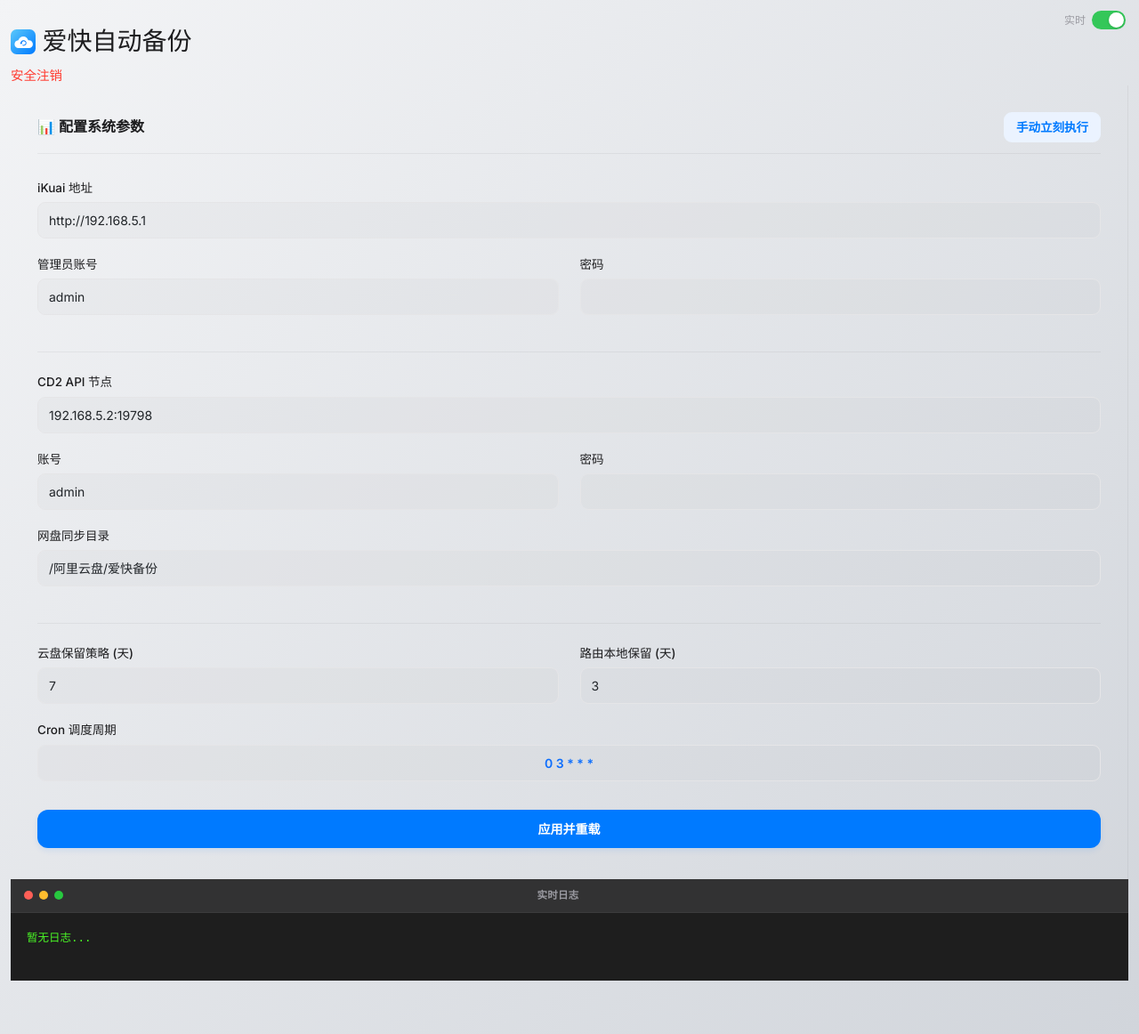
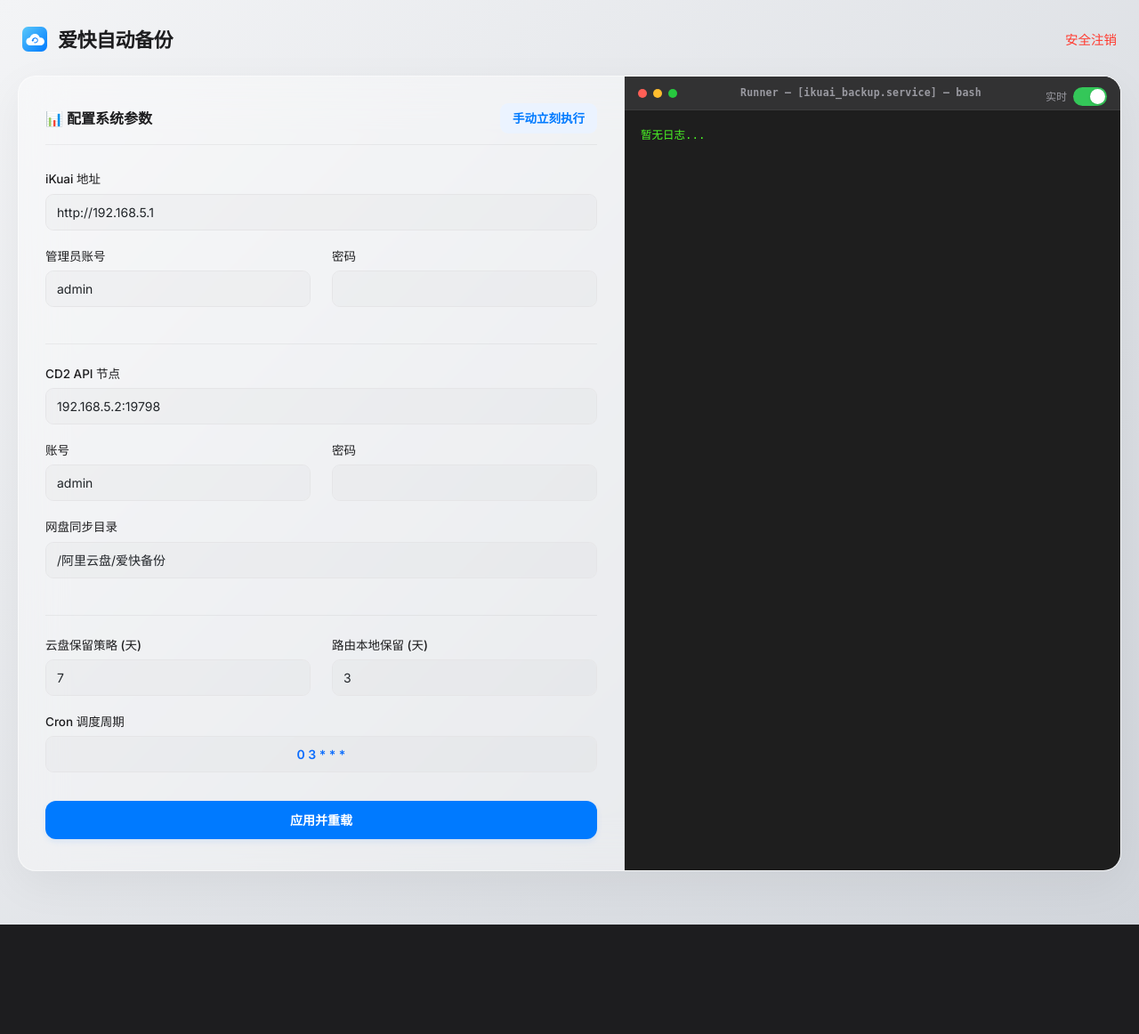
Before and after one commit to jiumian8/ikua-backup-jiumian, a Flask app: page / in a window 1280 px wide. Shown: the whole page at 89% size. After the commit the page ends 1039 px from the top, so only its background shows below. Run offline with Flask 3, Linux system fonts and the light colour scheme; the visitor is signed in with stand-in values (Sample User, id 1); parts of the project's set-up code (start-up, migrations or seed data) failed here and were passed over.

Commit message:
Update index.html

```diff
--- a/templates/index.html
+++ b/templates/index.html
@@ -18,25 +18,44 @@
             font-family: 'Inter', -apple-system, sans-serif;
             color: var(--text-main); padding: 30px 0 60px 0; min-height: 100vh;
         }
-        。modern-nav {
+
+        /* 页面居中容器，限制最大宽度但允许水平滚动 */
+        .app-container {
+            max-width: 1300px;
+            margin: 0 auto;
+            padding: 0 20px;
+        }
+
+        .modern-nav {
             display: flex; justify-content: space-between; align-items: center;
-            margin-bottom: 25px; padding: 0 10px;
+            margin-bottom: 25px; padding: 0 5px;
         }
-        。modern-nav h3 {
+        .modern-nav h3 {
             margin: 0; font-weight: 600; font-size: 22px; letter-spacing: -0.5px;
             display: flex; align-items: center; gap: 12px;
         }
 
-        。suite-wrapper {
+        /* 核心修复：完全抛弃栅格，强制左右平行且不换行 */
+        .suite-wrapper {
             background: rgba(255, 255, 255, 0.4); backdrop-filter: blur(25px); -webkit-backdrop-filter: blur(25px);
             border-radius: 20px; border: 1px solid rgba(255, 255, 255, 0.5);
             box-shadow: 0 15px 50px rgba(0, 0, 0, 0.05);
-            display: flex; overflow: hidden;
-            min-height: 640px; /* 设定整体最小高度，防止压扁 */
+            display: flex;
+            flex-direction: row; /* 强制水平排列 */
+            flex-wrap: nowrap; /* 绝对禁止换行 */
+            min-width: 960px; /* 最小宽度，防止被挤压到变形 */
+            min-height: 640px;
+            overflow: hidden;
         }
 
-        /* 核心修复点 1：加了 padding-bottom 并确保边界 */
-        .parameter-pane { flex: 0 0 620px; padding: 30px 30px 35px 30px; border-right: 1px solid rgba(0, 0, 0, 0.05); }
+        /* 左侧参数区，固定占 55% 宽度 */
+        .parameter-pane {
+            flex: 0 0 55%;
+            padding: 30px 30px 35px 30px;
+            border-right: 1px solid rgba(0, 0, 0, 0.05);
+            display: flex;
+            flex-direction: column;
+        }
         .pane-header {
             display: flex; justify-content: space-between; align-items: center;
             margin-bottom: 25px; padding-bottom: 12px; border-bottom: 1px solid rgba(0,0,0,0.05);
@@ -50,7 +69,13 @@
         }
         .form-control:focus { background-color: #fff; border-color: var(--apple-blue); box-shadow: 0 0 0 3px rgba(0, 122, 255, 0.15); }
 
-        .terminal-pane { flex: 1; background-color: #1E1E1E; display: flex; flex-direction: column; }
+        /* 右侧日志区，固定占 45% 宽度 */
+        .terminal-pane {
+            flex: 0 0 45%;
+            background-color: #1E1E1E;
+            display: flex;
+            flex-direction: column;
+        }
         .terminal-header {
             background-color: #323233; padding: 10px 15px;
             display: flex; justify-content: space-between; align-items: center; border-bottom: 1px solid rgba(255,255,255,0.05);
@@ -86,7 +111,7 @@
     </style>
 </head>
 <body>
-<div class="container-fluid" style="max-width:1300px;">
+<div class="app-container">
     <div class="modern-nav">
         <h3>
             <svg style="margin-bottom: 2px;" width="28" height="28" viewBox="0 0 256 256" xmlns="http://www.w3.org/2000/svg">
@@ -103,7 +128,7 @@
     </div>
 
     <div class="suite-wrapper">
-        <div class="parameter-pane d-flex flex-column">
+        <div class="parameter-pane">
             <div class="pane-header">
                 <h5>📊 配置系统参数</h5>
                 <button class="btn-trigger" onclick="triggerBackup()">手动立刻执行</button>
@@ -114,7 +139,7 @@
                     <input type="text" class="form-control" id="ikuai_ip" value="{{ config.ikuai_ip }}">
                 </div>
                 <div class="row mb-3">
-                    <div class="col-6 mb-md-0"><label class="form-label">管理员账号</label><input type="text" class="form-control" id="ikuai_user" value="{{ config.ikuai_user }}"></div>
+                    <div class="col-6"><label class="form-label">管理员账号</label><input type="text" class="form-control" id="ikuai_user" value="{{ config.ikuai_user }}"></div>
                     <div class="col-6"><label class="form-label">密码</label><input type="password" class="form-control" id="ikuai_pass" value="{{ config.ikuai_pass }}"></div>
                 </div>
 
@@ -125,7 +150,7 @@
                     <input type="text" class="form-control" id="cd2_address" value="{{ config.cd2_address }}">
                 </div>
                 <div class="row mb-3">
-                    <div class="col-6 mb-md-0"><label class="form-label">账号</label><input type="text" class="form-control" id="cd2_user" value="{{ config.cd2_user }}"></div>
+                    <div class="col-6"><label class="form-label">账号</label><input type="text" class="form-control" id="cd2_user" value="{{ config.cd2_user }}"></div>
                     <div class="col-6"><label class="form-label">密码</label><input type="password" class="form-control" id="cd2_pass" value="{{ config.cd2_pass }}"></div>
                 </div>
                 <div class="mb-3">
@@ -157,7 +182,7 @@
                     <div class="mac-dot dot-yellow"></div>
                     <div class="mac-dot dot-green"></div>
                 </div>
-                <div class="terminal-title">实时日志</div>
+                <div class="terminal-title">Runner — [ikuai_backup.service] — bash</div>
                 <div style="width:70px"></div>
 
                 <div class="ios-toggle-label">
```
